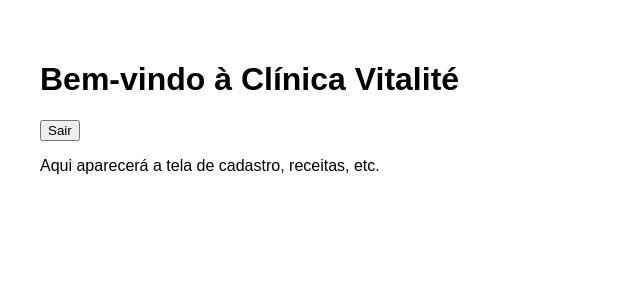
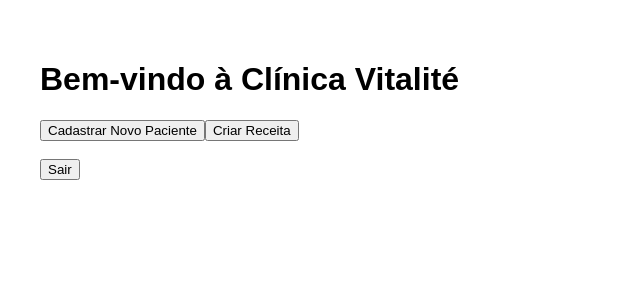
Before and after one commit to LUCAS-2204/clinica-vitalite-novo, a React (Vite) app: page / in a window 1280 px wide. Shown: the top 300 px of the page, without its empty margins (0-640 px from the left). Built offline with nearby package versions, Linux system fonts and the light colour scheme; no server answers; sample sign-in values are in the browser's storage.

Commit message:
Update Home.jsx

```diff
--- a/src/pages/Home.jsx
+++ b/src/pages/Home.jsx
@@ -14,8 +14,10 @@ export default function Home() {
   return (
     <div style={{ padding: "2rem", fontFamily: "Arial" }}>
       <h1>Bem-vindo à Clínica Vitalité</h1>
+      <button onClick={() => navigate("/paciente")}>Cadastrar Novo Paciente</button>
+      <button onClick={() => alert("Em breve: Tela de receita!")}>Criar Receita</button>
+      <br/><br/>
       <button onClick={sair}>Sair</button>
-      <p>Aqui aparecerá a tela de cadastro, receitas, etc.</p>
     </div>
   );
 }
```
